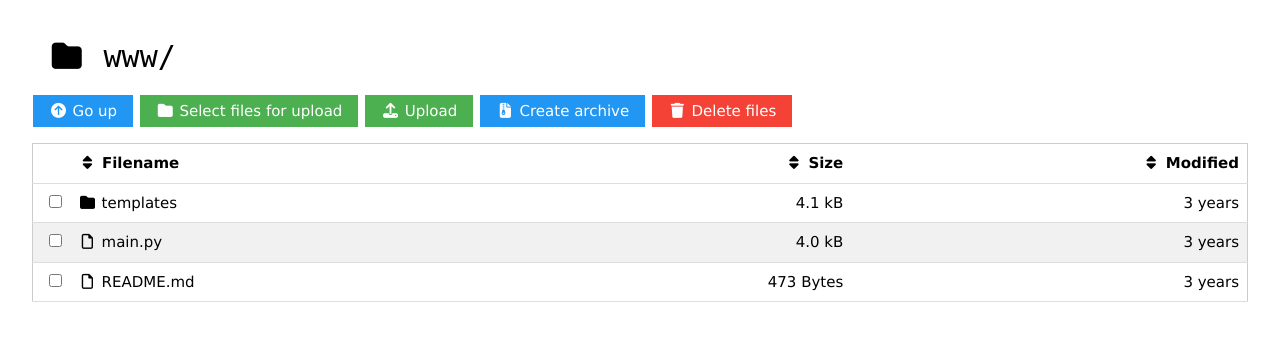
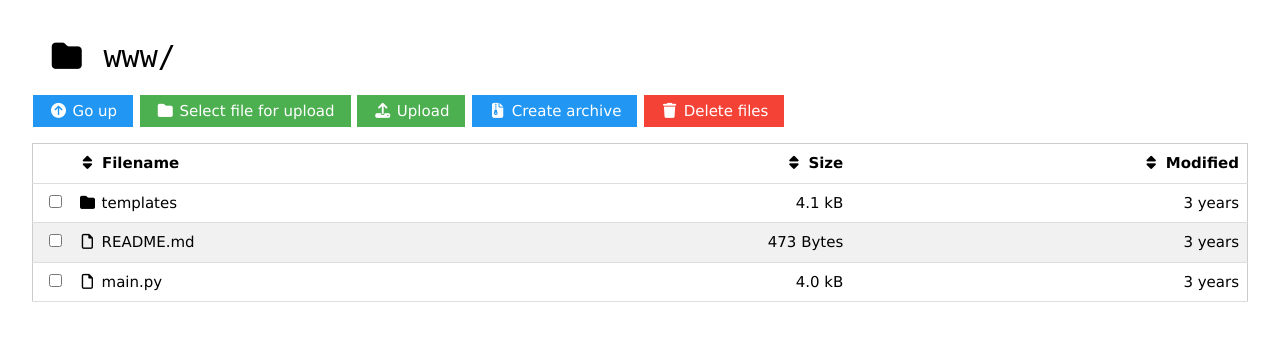
Before and after one commit to dvolk/simplefb, a Flask app: page / in a window 1280 px wide. Shown: the part 43-384 px from the top of the page. Run offline with Flask 3, Linux system fonts and the light colour scheme.

Commit message:
files -> file

```diff
--- a/templates/browse.jinja2
+++ b/templates/browse.jinja2
@@ -49,7 +49,7 @@
                         </a>
 
                         <label for="file-upload" class="w3-btn w3-green topbtn">
-                            {{ icon('folder') }} Select files for upload
+                            {{ icon('folder') }} Select file for upload
                         </label>
                         <input id="file-upload" name="file" type="file" style="display: none">
                         <button class="w3-btn w3-green topbtn" type="submit" formaction="/upload">
```
